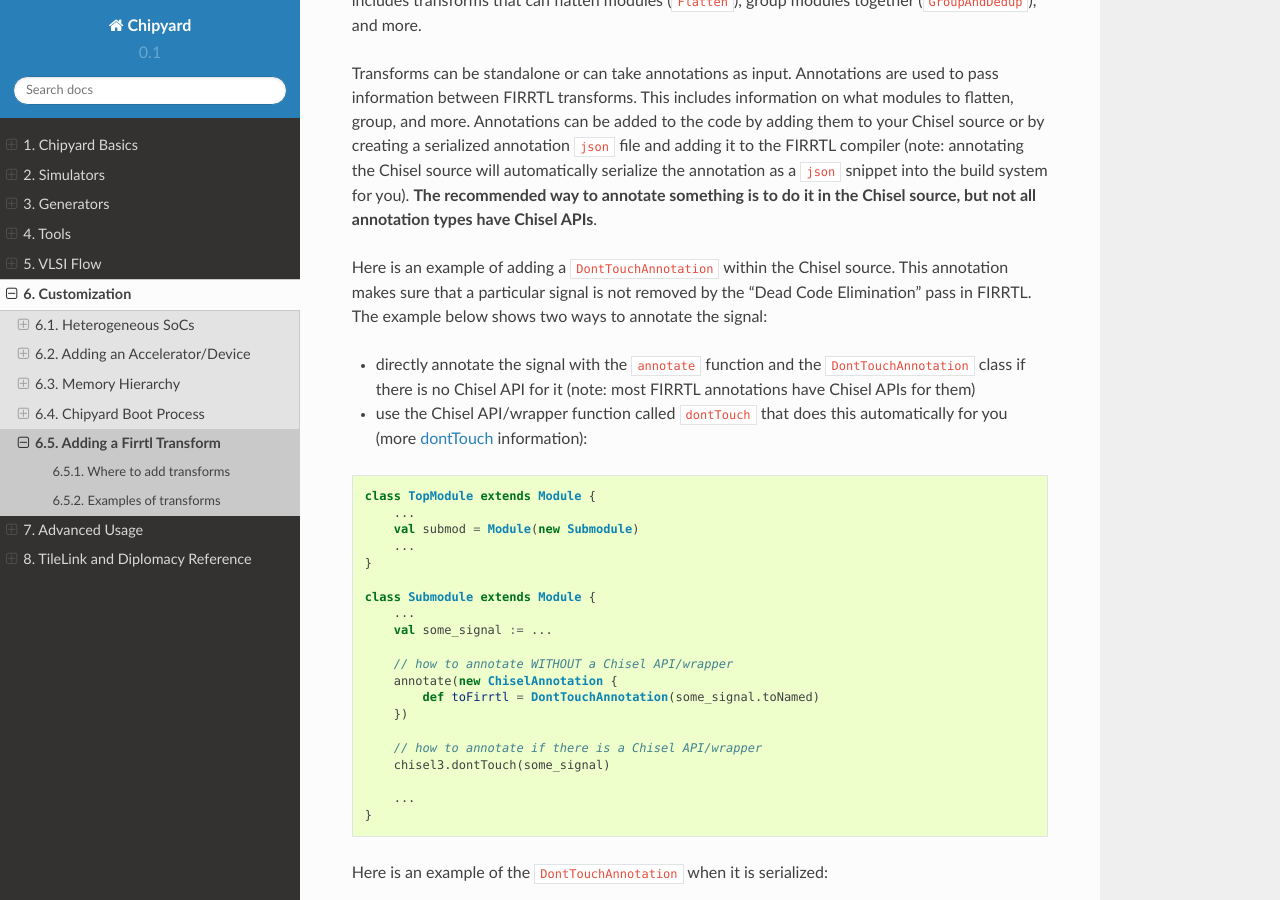
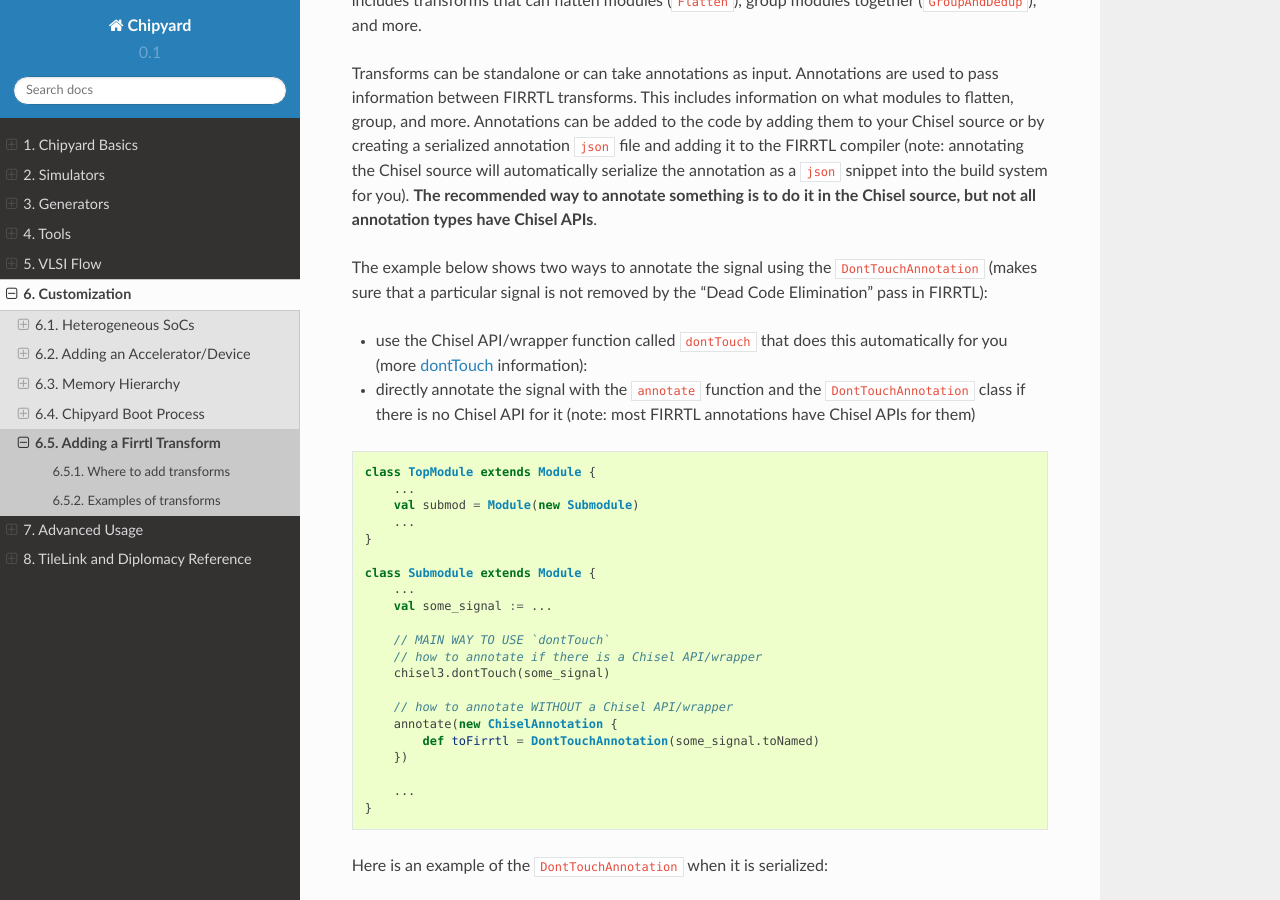
Before and after one commit to ucb-bar/chipyard, a Sphinx documentation site: the page built from docs/Customization/Firrtl-Transforms.rst, in a window 1280 px wide and 900 px high, scrolled down 938 px. Built offline with Sphinx 7.4.7 and the Read the Docs theme 2.0.0, drawn with Linux system fonts in a browser that asks for light colours.

Commit message:
change order of dontTouch | make more concise [ci skip]

```diff
--- a/docs/Customization/Firrtl-Transforms.rst
+++ b/docs/Customization/Firrtl-Transforms.rst
@@ -39,12 +39,11 @@ adding them to your Chisel source or by creating a serialized annotation ``json`
 (note: annotating the Chisel source will automatically serialize the annotation as a ``json`` snippet into the build system for you).
 **The recommended way to annotate something is to do it in the Chisel source, but not all annotation types have Chisel APIs**.
 
-Here is an example of adding a ``DontTouchAnnotation`` within the Chisel source. This annotation
-makes sure that a particular signal is not removed by the "Dead Code Elimination" pass in FIRRTL.
-The example below shows two ways to annotate the signal:
+The example below shows two ways to annotate the signal using the ``DontTouchAnnotation``
+(makes sure that a particular signal is not removed by the "Dead Code Elimination" pass in FIRRTL):
 
+* use the Chisel API/wrapper function called ``dontTouch`` that does this automatically for you (more `dontTouch <https://www.chisel-lang.org/api/SNAPSHOT/chisel3/dontTouch$.html>`__ information):
 * directly annotate the signal with the ``annotate`` function and the ``DontTouchAnnotation`` class if there is no Chisel API for it (note: most FIRRTL annotations have Chisel APIs for them)
-* use the Chisel API/wrapper function called ``dontTouch`` that does this automatically for you (more `dontTouch <https://www.chisel-lang.org/api/SNAPSHOT/chisel3/dontTouch$.html>`__ information):
 
 .. code-block:: scala
 
@@ -58,13 +57,14 @@ The example below shows two ways to annotate the signal:
         ...
         val some_signal := ...
 
+        // MAIN WAY TO USE `dontTouch`
+        // how to annotate if there is a Chisel API/wrapper
+        chisel3.dontTouch(some_signal)
+
         // how to annotate WITHOUT a Chisel API/wrapper
         annotate(new ChiselAnnotation {
             def toFirrtl = DontTouchAnnotation(some_signal.toNamed)
         })
-
-        // how to annotate if there is a Chisel API/wrapper
-        chisel3.dontTouch(some_signal)
 
         ...
     }
```
